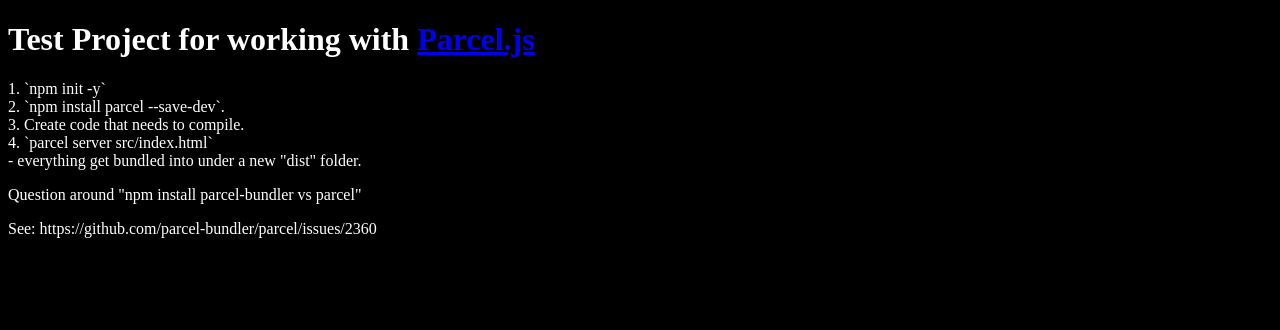
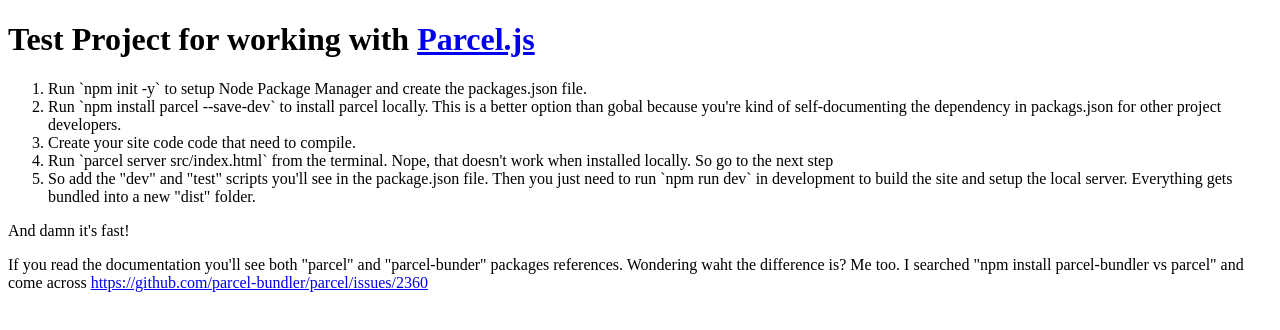
Before and after one commit to jsnelders/sample-parcel-js, a website built with Parcel: page src/index.html in a window 1280 px wide. Built offline with nearby package versions, Linux system fonts and the light colour scheme.

Commit message:
A bit of index.html clean-up.

```diff
--- a/src/basic.css
+++ b/src/basic.css
@@ -2,6 +2,6 @@
 
 body
 {
-    background-color: black;
-    color: white;
+    background-color: white;
+    color: black;
 }
--- a/src/index.html
+++ b/src/index.html
@@ -11,14 +11,30 @@
 <body>
     <h1>Test Project for working with <a href="https://parceljs.org/">Parcel.js</a></h1>
 
-    1. `npm init -y`<br>
-    2. `npm install parcel --save-dev`.<br>
-    3. Create code that needs to compile.<br>
-    4. `parcel server src/index.html`<br>
-    - everything get bundled into under a new "dist" folder.<br>
+    <ol>
+        <li>Run `npm init -y` to setup Node Package Manager and create the packages.json file.</li>
+        <li>Run `npm install parcel --save-dev` to install parcel locally.
+            This is a better option than gobal because you're kind of self-documenting the dependency in packags.json for other project developers.
+        </li>
+        <li>Create your site code code that need to compile.</li>
+        <li>Run `parcel server src/index.html` from the terminal.
+            Nope, that doesn't work when installed locally. So go to the next step
+        </li>
+        <li>So add the "dev" and "test" scripts you'll see in the package.json file.
+            Then you just need to run `npm run dev` in development to build the site and setup the local server.
+            Everything gets bundled into a new "dist" folder.
+        </li>
+    </ol>
 
-    <p>Question around "npm install parcel-bundler vs parcel"</p>
-    <p>See: https://github.com/parcel-bundler/parcel/issues/2360</p>
+    <p>And damn it's fast!</p>
+
+    <p>
+        If you read the documentation you'll see both "parcel" and "parcel-bunder" packages references.
+        Wondering waht the difference is? Me too. I searched "npm install parcel-bundler vs parcel"
+        and come across <a href="https://github.com/parcel-bundler/parcel/issues/2360">https://github.com/parcel-bundler/parcel/issues/2360</a>
+    </p>
+
+
 
     <script src='main.js'></script>
 </body>
--- a/src/main.scss
+++ b/src/main.scss
@@ -1,4 +1,4 @@
-$foreColor: #ffffff;
+$foreColor: black;
 
 h1
 {
```
